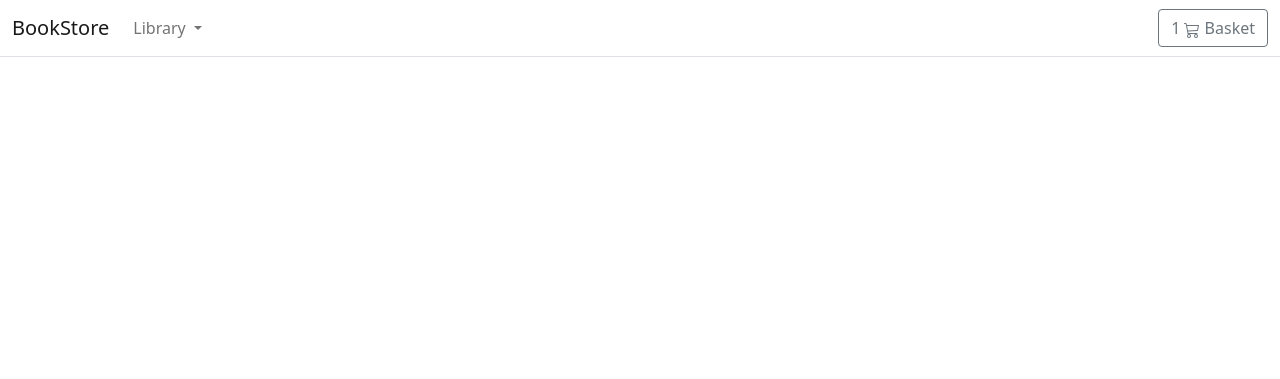
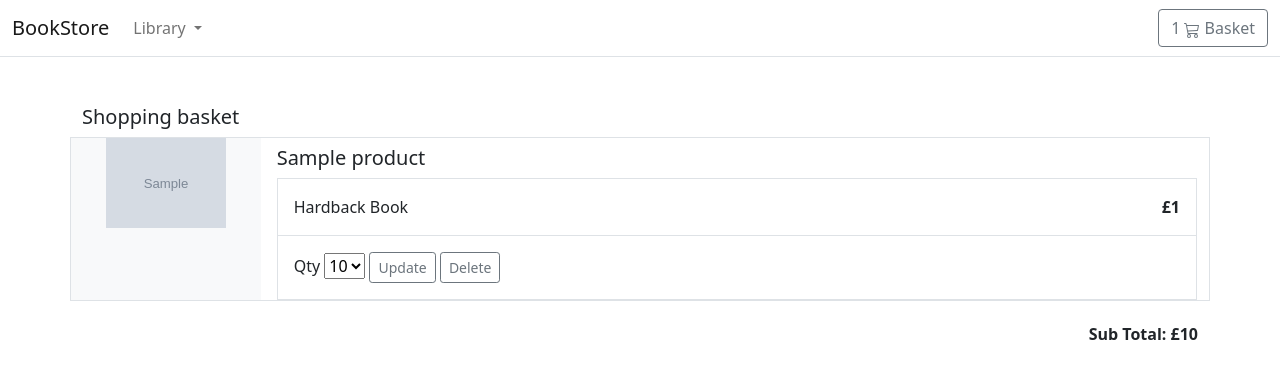
Before and after one commit to Edbeer/TESTSHOP, a Django app: template templates/store/basket/summary.html in a window 1280 px wide. Shown: the top 379 px of the page. Run offline with Django 3.2, Linux system fonts and the light colour scheme; the template is opened without the code that fills it: most values are stand-ins (such as "Sample title", 1, 10 or a date in 2020); grey boxes marked "Sample" are stand-in pictures.

Commit message:
iterating over the session data

```diff
--- a/basket/views.py
+++ b/basket/views.py
@@ -6,7 +6,8 @@ from .basket import Basket
 
 
 def basket_summary(request):
-    return render(request, 'store/basket/summary.html')
+    basket = Basket(request)
+    return render(request, 'store/basket/summary.html', {'basket': basket})
 
 
 def basket_add(request):
--- a/templates/store/basket/summary.html
+++ b/templates/store/basket/summary.html
@@ -1,7 +1,61 @@
 {% extends "../base.html" %}
 {% load static %}
 {% block title %}Basket Summary{% endblock %}
-
 {% block content %}
 
+<main class="pt-5">
+  <div class="container">
+    <h1 class="h5">Shopping basket</h1>
+    {% for item in basket %}
+    {% with product=item.product %}
+    <div data-index="{{product.id}}" class="row mb-4 border product-item">
+      <div class="col-md-3 col-lg-2 order-md-first bg-light">
+        <img class="img-fluid mx-auto d-block" width="120px" alt="Responsive image" src="{{ product.image.url }}">
+      </div>
+      <div class="col-md-9 col-lg-10 ps-md-3 ps-lg-10">
+        <a href="{{ product.get_absolute_url }}" class="text-decoration-none text-reset">
+          <h1 class="h5 pt-2">{{ product.title }}</h1>
+        </a>
+        <div class="border">
+          <div class="col border-bottom">
+            <div class="row p-3">
+              <div class="col-6">Hardback Book</div>
+              <div class="col-6 text-end"><span class="h6 fw-bold">£{{ item.total_price }}</span></div>
+            </div>
+          </div>
+          <div class="col">
+            <div class="row p-3">
+              <div class="col-12">
+                <label for="select">Qty</label>
+                <select id="select{{product.id}}">
+                  <option selected>
+                    {{item.qty}}
+                  </option>
+                  <option value="">1</option>
+                  <option value="">2</option>
+                  <option value="">3</option>
+                  <option value="">4</option>
+                </select>
+                <button type="button" id="update-button" data-index="{{product.id}}"
+                  class="btn btn-outline-secondary btn-sm update-button">
+                  Update
+                </button>
+                <button type="button" id="delete-button" data-index="{{product.id}}"
+                  class="btn btn-outline-secondary btn-sm delete-button">
+                  Delete
+                </button>
+              </div>
+            </div>
+          </div>
+        </div>
+      </div>
+    </div>
+    {% endwith %}
+    {% endfor %}
+    <div class="col-12 text-end">
+      <div class="h6 fw-bold">Sub Total: £<div id="subtotal" class="d-inline-flex">{{ basket.get_total_price }}</div></div>
+    </div>
+  </div>
+</main>
+
 {% endblock %}
```
Also changed, not shown: basket/basket.py (+20 -0 lines), media/images/structurehtml5.jpg (added).
